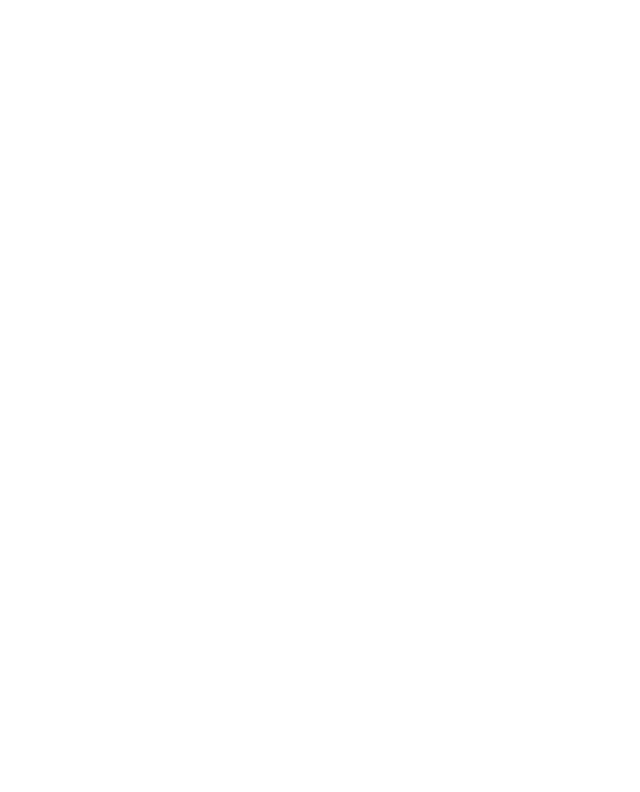
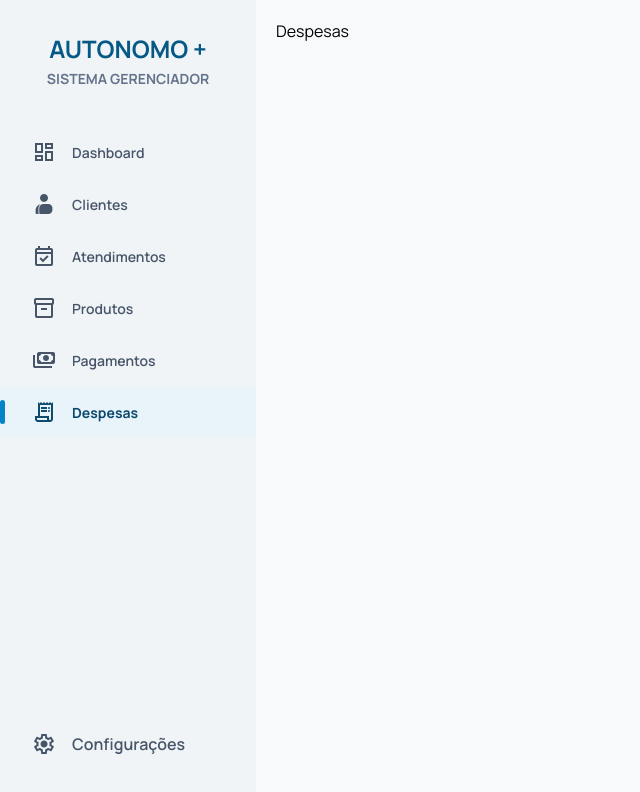
Before and after one commit to DevPH-Santos/autonomo-frontend, a React (Vite) app: page /despesas in a window 1280 px wide. Before the commit this address had no page. Shown: the top 792 px of the page, without its empty margins (0-640 px from the left). Built offline with nearby package versions, Linux system fonts and the light colour scheme.

Commit message:
Corrigindo erro de português

```diff
--- a/src/components/layout/Navbar/Navbar.jsx
+++ b/src/components/layout/Navbar/Navbar.jsx
@@ -51,7 +51,7 @@
                 </li>
 
                 <li>
-                    <NavLink to="/dispensas">
+                    <NavLink to="/despesas">
                         <span className="material-symbols-outlined">receipt_long</span>
                         Despesas
                     </NavLink>
--- a/src/routes/AppRoutes.jsx
+++ b/src/routes/AppRoutes.jsx
@@ -23,7 +23,7 @@
                 <Route path="atendimentos" element={<Atendimentos/>}/>
                 <Route path="produtos" element={<Produtos/>}/>
                 <Route path="pagamentos" element={<Pagamentos/>}/>
-                <Route path="dispensas" element={<Despesas/>}/>
+                <Route path="despesas" element={<Despesas/>}/>
 
             </Route>
 
```
